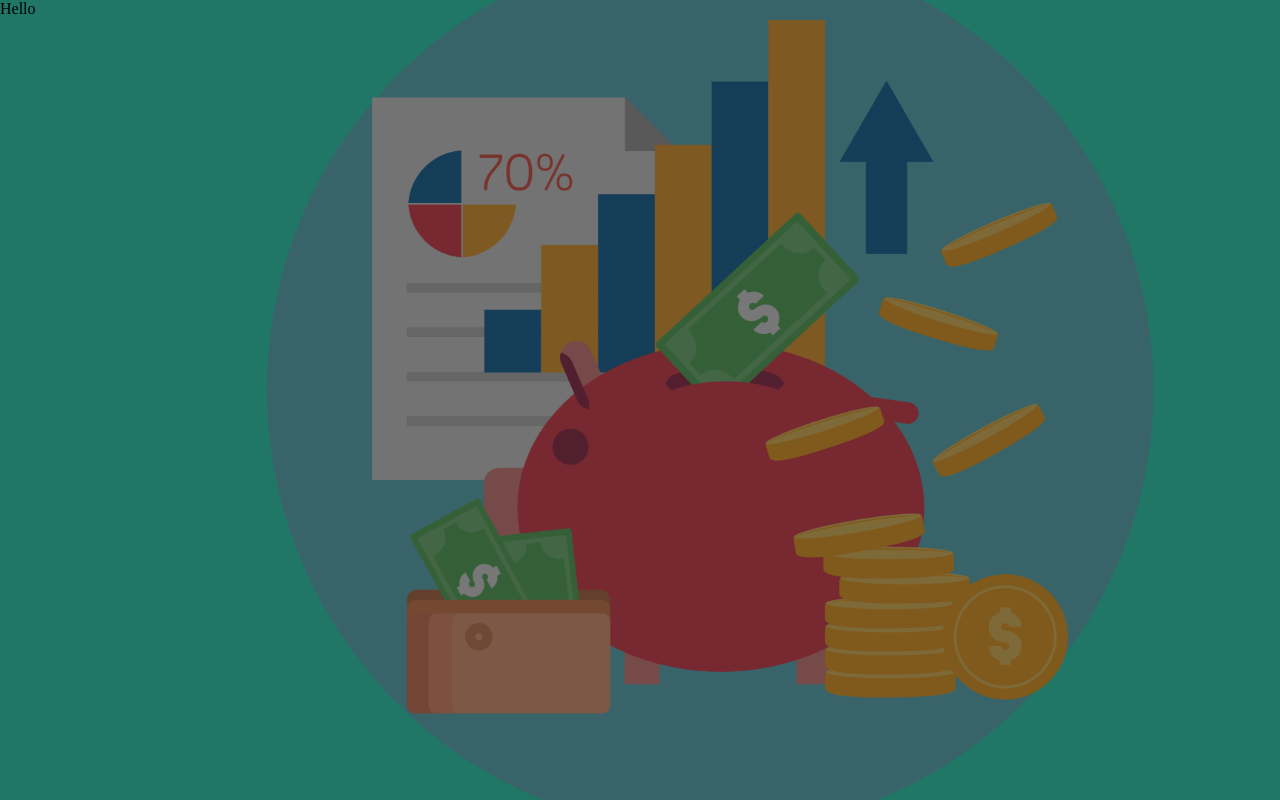
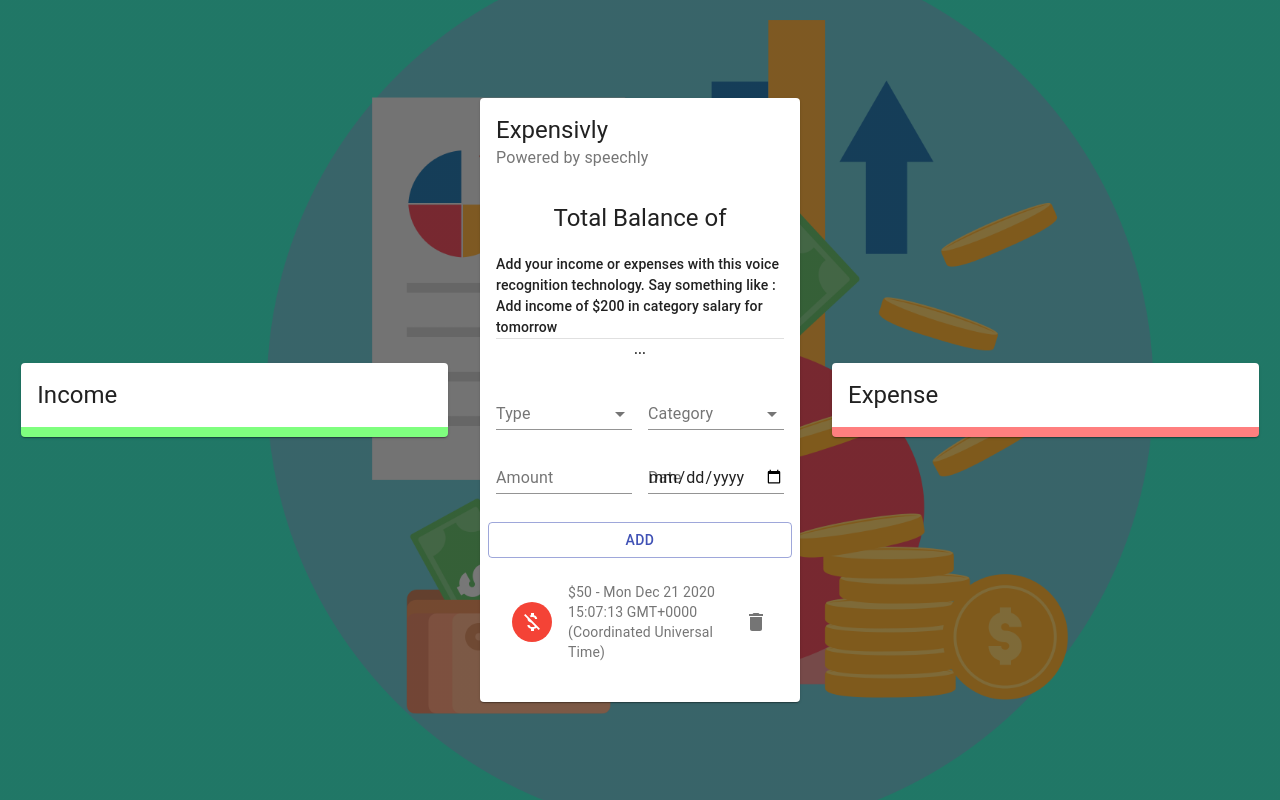
Before and after one commit to okaformark/Expensivly, a React (Create React App) app: page / in a window 1280 px wide. Built offline with nearby package versions, Linux system fonts and the light colour scheme.

Commit message:
added backgrounds and cards

```diff
--- a/src/App.js
+++ b/src/App.js
@@ -1,7 +1,62 @@
 import React from 'react';
+import { Grid, makeStyles } from '@material-ui/core';
+import Details from './components/Details/Details';
+import Input from './components/Input/Input';
+
+const useStyles = makeStyles((theme) => ({
+	desktop: {
+		[theme.breakpoints.up('sm')]: {
+			display: 'none',
+		},
+	},
+	mobile: {
+		[theme.breakpoints.down('sm')]: {
+			display: 'none',
+		},
+	},
+	main: {
+		[theme.breakpoints.up('sm')]: {
+			paddingBottom: '5%',
+		},
+	},
+	last: {
+		[theme.breakpoints.down('sm')]: {
+			marginBottom: theme.spacing(3),
+			paddingBottom: '200px',
+		},
+	},
+	grid: {
+		'& > *': {
+			margin: theme.spacing(2),
+		},
+	},
+}));
 
 const App = () => {
-	return <div>Hello</div>;
+	const classes = useStyles();
+	return (
+		<div>
+			<Grid
+				className={classes.grid}
+				container
+				spacing={0}
+				alignItems='center'
+				justify='center'
+				style={{ height: '100vh' }}
+			>
+				<Grid item xs={12} sm={4}>
+					<Details title='Income' />
+				</Grid>
+				<Grid item xs={12} sm={3}>
+					<Input />
+				</Grid>
+
+				<Grid item xs={12} sm={4}>
+					<Details title='Expense' />
+				</Grid>
+			</Grid>
+		</div>
+	);
 };
 
 export default App;
--- /dev/null
+++ b/src/components/Details/Details.js
@@ -0,0 +1,34 @@
+import React from 'react';
+import {
+	Card,
+	CardHeader,
+	CardContent,
+	Typography,
+	makeStyles,
+} from '@material-ui/core';
+import { Doughnut } from 'react-chartjs-2';
+
+const useStyles = makeStyles({
+	income: {
+		borderBottom: '10px solid rgba(0,255,0,0.5)',
+	},
+	expense: {
+		borderBottom: '10px solid rgba(255,0,0,0.5)',
+	},
+});
+
+const Details = ({ title }) => {
+	const classes = useStyles();
+	return (
+		<Card className={title === 'Income' ? classes.income : classes.expense}>
+			<CardHeader title={title}>
+				<CardContent>
+					<Typography variant='h5'>$50</Typography>
+					<Doughnut data='DATA' />
+				</CardContent>
+			</CardHeader>
+		</Card>
+	);
+};
+
+export default Details;
--- /dev/null
+++ b/src/components/Input/Input.js
@@ -0,0 +1,74 @@
+import React from 'react';
+import {
+	Card,
+	CardHeader,
+	CardContent,
+	Typography,
+	Grid,
+	Divider,
+	List,
+	makeStyles,
+} from '@material-ui/core';
+import InputForm from './InputForm';
+import InputList from './InputList';
+
+const useStyles = makeStyles((theme) => ({
+	media: {
+		height: 0,
+		paddingTop: '56.25%', // 16:9
+	},
+	expand: {
+		transform: 'rotate(0deg)',
+		marginLeft: 'auto',
+		transition: theme.transitions.create('transform', {
+			duration: theme.transitions.duration.shortest,
+		}),
+	},
+	expandOpen: {
+		transform: 'rotate(180deg)',
+	},
+	cartContent: {
+		paddingTop: 0,
+	},
+	divider: {
+		margin: '20px 0',
+	},
+}));
+
+const Input = () => {
+	const classes = useStyles();
+	return (
+		<Card className={classes.root}>
+			<CardHeader
+				title='Expensivly'
+				subheader='Powered by speechly'
+			></CardHeader>
+			<CardContent>
+				<Typography align='center' variant='h5'>
+					Total Balance of {}
+				</Typography>
+
+				<Typography
+					variant='subtitle2'
+					style={{ lineHeight: '1.5em', marginTop: '20px' }}
+				>
+					{}
+					Add your income or expenses with this voice recognition technology.
+					Say something like : Add income of $200 in category salary for
+					tomorrow
+				</Typography>
+				<Divider />
+				<InputForm />
+			</CardContent>
+			<CardContent className={classes.cartContent}>
+				<Grid container spacing={2}>
+					<Grid item xs={12}>
+						<InputList />
+					</Grid>
+				</Grid>
+			</CardContent>
+		</Card>
+	);
+};
+
+export default Input;
--- /dev/null
+++ b/src/components/Input/InputForm.js
@@ -0,0 +1,71 @@
+import React from 'react';
+import {
+	TextField,
+	Typography,
+	Grid,
+	Button,
+	FormControl,
+	InputLabel,
+	Select,
+	MenuItem,
+	makeStyles,
+} from '@material-ui/core';
+
+const useStyles = makeStyles({
+	radioGroup: {
+		display: 'flex',
+		justifyContent: 'center',
+		marginBottom: '-10px',
+	},
+	button: {
+		marginTop: '20px',
+	},
+});
+
+const InputForm = () => {
+	const classes = useStyles();
+
+	return (
+		<Grid container spacing={2}>
+			<Grid item xs={12}>
+				<Typography align='center' variant='subtitle2' gutterBottom>
+					...
+				</Typography>
+			</Grid>
+			<Grid item xs={6}>
+				<FormControl fullWidth>
+					<InputLabel>Type</InputLabel>
+					<Select>
+						<MenuItem value='Income'>Income</MenuItem>
+						<MenuItem value='Expense'>Expense</MenuItem>
+					</Select>
+				</FormControl>
+			</Grid>
+			<Grid item xs={6}>
+				<FormControl fullWidth>
+					<InputLabel>Category</InputLabel>
+					<Select>
+						<MenuItem value='Business'>Business</MenuItem>
+						<MenuItem value='Business'>Business</MenuItem>
+					</Select>
+				</FormControl>
+			</Grid>
+			<Grid item xs={6}>
+				<TextField type='number' label='Amount' fullWidth />
+			</Grid>
+			<Grid item xs={6}>
+				<TextField type='date' label='Date' fullWidth />
+			</Grid>
+			<Button
+				className={classes.button}
+				variant='outlined'
+				color='primary'
+				fullWidth
+			>
+				Add
+			</Button>
+		</Grid>
+	);
+};
+
+export default InputForm;
--- /dev/null
+++ b/src/components/Input/InputList.js
@@ -0,0 +1,81 @@
+import React from 'react';
+import {
+	makeStyles,
+	List,
+	ListItem,
+	ListItemAvatar,
+	ListItemText,
+	IconButton,
+	Avatar,
+	ListItemSecondaryAction,
+	Slide,
+} from '@material-ui/core';
+import { red, green } from '@material-ui/core/colors';
+import { MoneyOff, Delete } from '@material-ui/icons';
+
+const useStyles = makeStyles((theme) => ({
+	avatarIncome: {
+		color: '#fff',
+		backgroundColor: green[500],
+	},
+	avatarExpense: {
+		color: theme.palette.getContrastText(red[500]),
+		backgroundColor: red[500],
+	},
+	list: {
+		maxHeight: '150px',
+		overflow: 'auto',
+	},
+}));
+
+const InputList = () => {
+	const classes = useStyles();
+	const transactions = [
+		{
+			id: 1,
+			type: 'Expense',
+			category: 'Business',
+			amount: 50,
+			date: new Date(),
+		},
+	];
+
+	return (
+		<List dense='false' className={classes.list}>
+			{transactions.map((transaction) => (
+				<Slide
+					direction='down'
+					in
+					mountOnEnter
+					unmountOnExit
+					key={transaction.id}
+				>
+					<ListItem>
+						<ListItemAvatar>
+							<Avatar
+								className={
+									transaction.type === 'Income'
+										? classes.avatarIncome
+										: classes.avatarExpense
+								}
+							>
+								<MoneyOff />
+							</Avatar>
+						</ListItemAvatar>
+						<ListItemText
+							primary={transaction.catergory}
+							secondary={`$${transaction.amount} - ${transaction.date}`}
+						/>
+						<ListItemSecondaryAction>
+							<IconButton edge='end' aria-label='delete' onClick=''>
+								<Delete />
+							</IconButton>
+						</ListItemSecondaryAction>
+					</ListItem>
+				</Slide>
+			))}
+		</List>
+	);
+};
+
+export default InputList;
```
Also changed, not shown: src/components/Details/Details.jsx (deleted), 1 other file (tests, documents, lock files or other folders).
